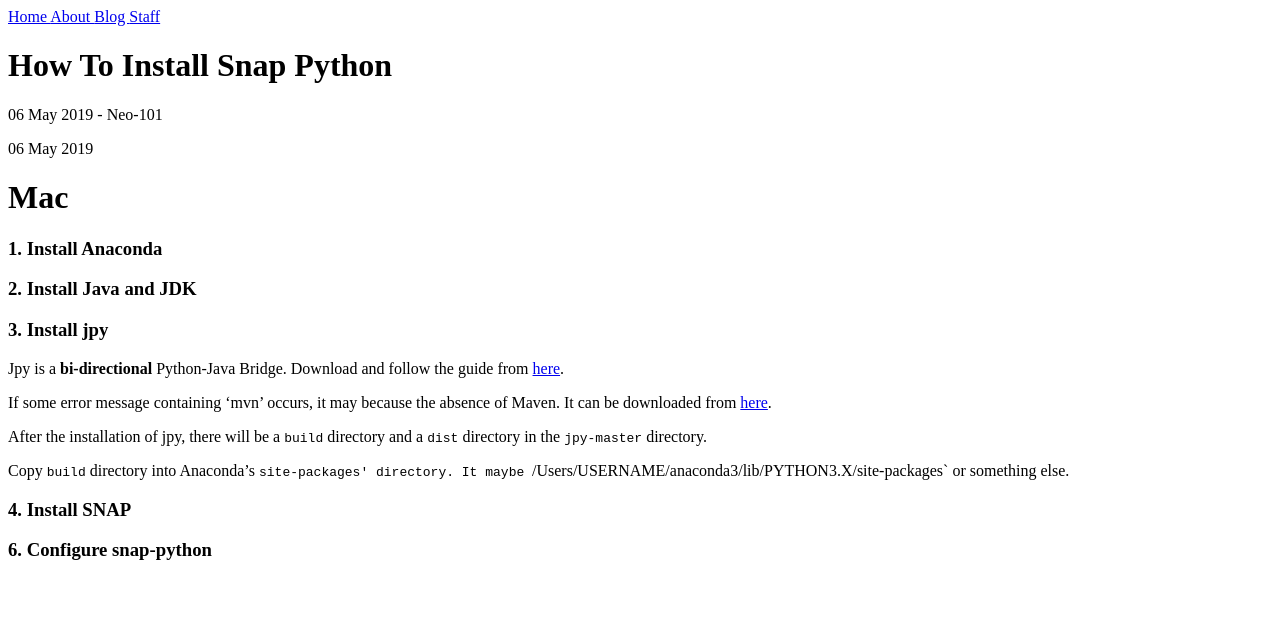
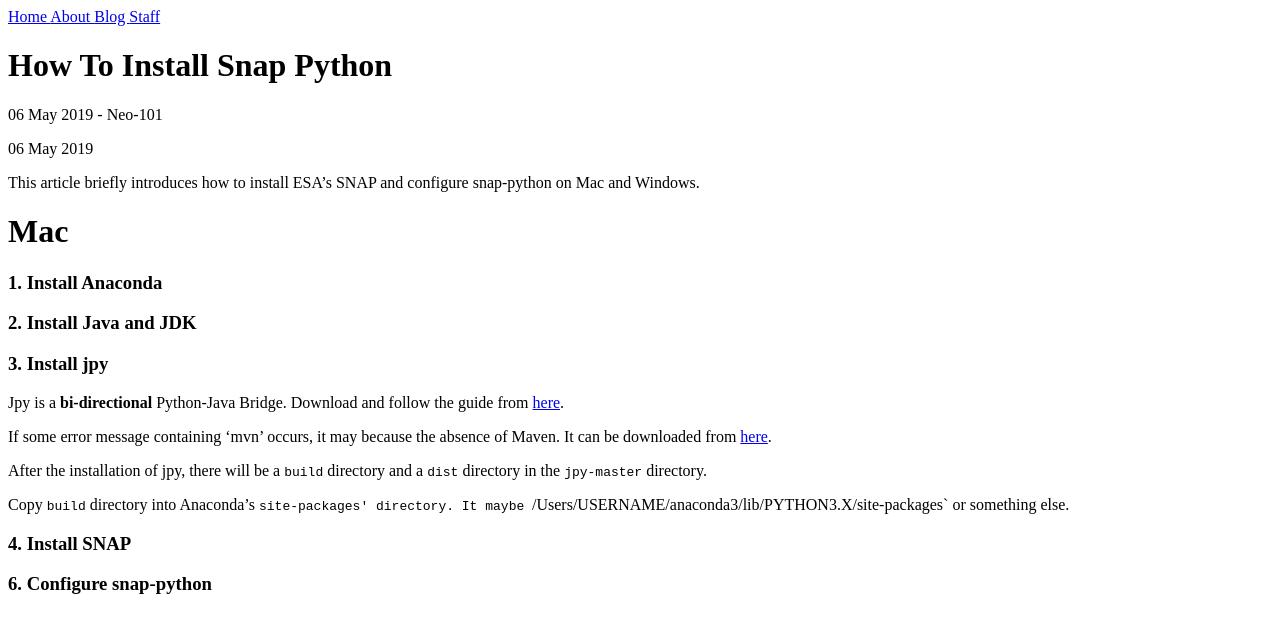
Before and after one commit to Neo-101/Neo-101.github.io, a Jekyll site: the page built from _posts/2019-05-06-how-to-install-snap---python.md, in a window 1280 px wide. Shown: the top 633 px of the page. Built offline with Jekyll 4.4.1, drawn with Linux system fonts in a browser that asks for light colours.

Commit message:
Edit how to install snap-python

```diff
--- a/_posts/2019-05-06-how-to-install-snap-python.md
+++ b/_posts/2019-05-06-how-to-install-snap---python.md
@@ -1,6 +1,8 @@
 ---
 author: Neo-101
 ---
+
+This article briefly introduces how to install ESA's SNAP and configure snap-python on Mac and Windows.
 
 # Mac
 
```
